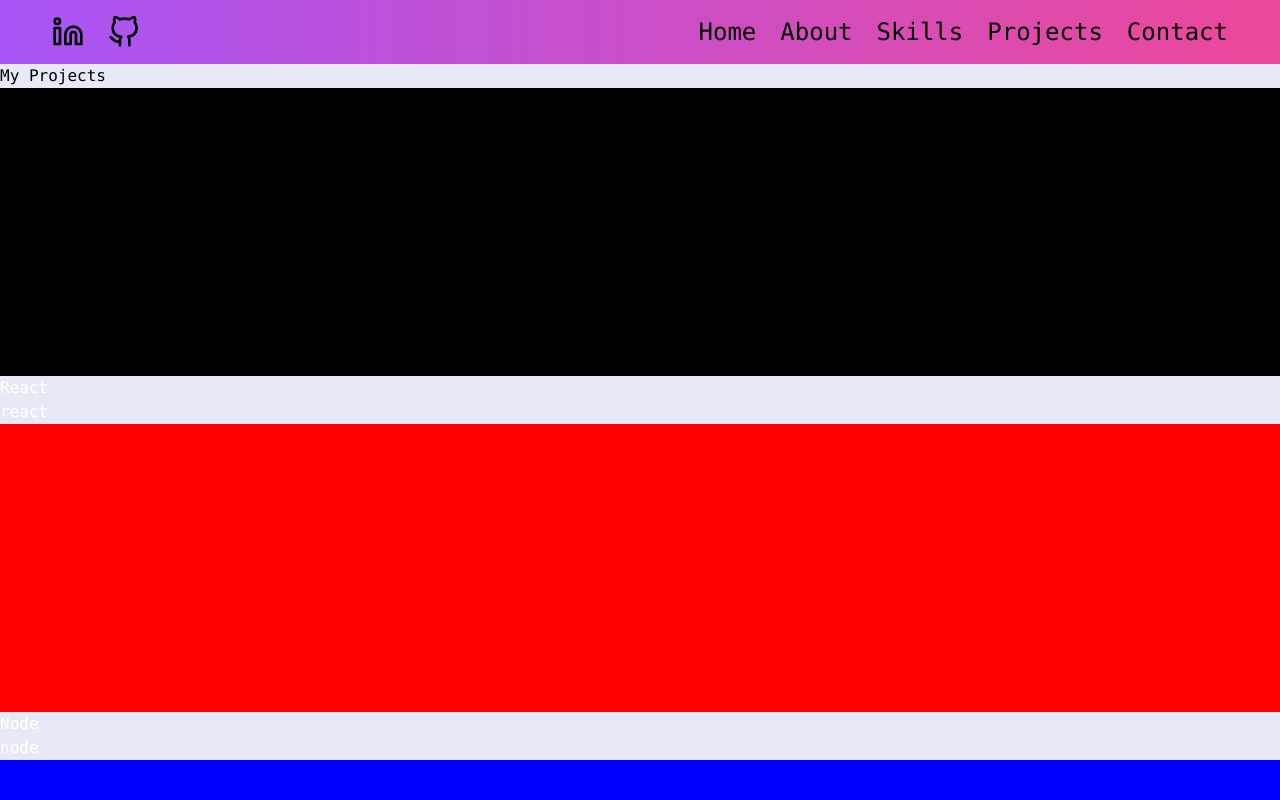
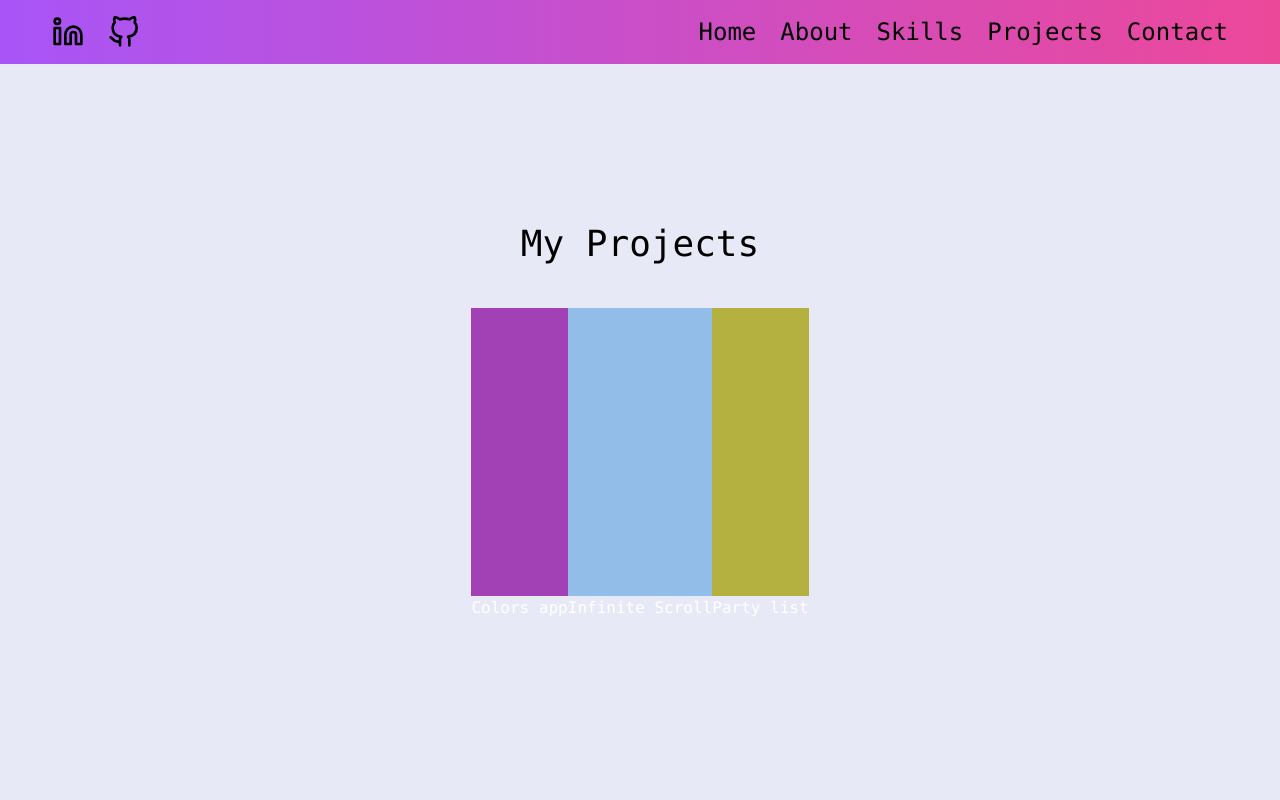
Before and after one commit to DominykasSueris/portfolio-website, a Next.js app: page /projects in a window 1280 px wide. Shown: the top 800 px of the page. Built offline with nearby package versions, Linux system fonts and the light colour scheme.

Commit message:
ProjectCard component size adjustment to all type of screens

```diff
--- a/app/projects/page.tsx
+++ b/app/projects/page.tsx
@@ -5,21 +5,21 @@ import ProjectsCard from "../componets/ProjectsCard";
 const projectsDataTest = [
   {
     id: 1,
-    title: "React",
-    description: "react",
-    background: "black",
+    title: "Colors app",
+    background: "#a240b5",
+    link: "https://github.com/DominykasSueris/colors_app",
   },
   {
     id: 2,
-    title: "Node",
-    description: "node",
-    background: "red",
+    title: "Infinite Scroll",
+    background: "#91bde8",
+    link: "https://github.com/DominykasSueris/infinite_scroll",
   },
   {
     id: 3,
-    title: "Type-Script",
-    description: "Type",
-    background: "blue",
+    title: "Party list",
+    background: "#b5b140",
+    link: "https://github.com/DominykasSueris/party_list",
   },
 ];
 
@@ -27,16 +27,18 @@ const Projects = () => {
   return (
     <>
       <Navbar />
-      <div>
-        <h1> My Projects</h1>
-        <div>
+      <h1 className="flex justify-center lg:text-4xl text-base lg:absolute lg:left-1/2 lg:transform lg:-translate-x-1/2 lg:top-1/4 my-6">
+        My Projects
+      </h1>
+      <div className="flex h-full lg:items-center justify-center lg:mt-0 mt-12">
+        <div className="flex lg:flex-row flex-col">
           {projectsDataTest.map((project) => (
             <ProjectsCard
               key={project.id}
               id={project.id}
               title={project.title}
-              description={project.description}
               background={project.background}
+              link={project.link}
             />
           ))}
         </div>
```
